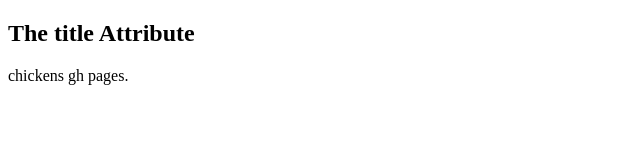
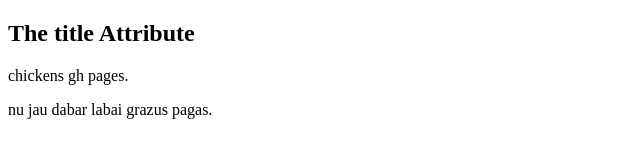
Before and after one commit to aidasb/chickens, a plain HTML site: page index.html in a window 1280 px wide. Shown: the whole page, without its empty margins (0-640 px from the left). Drawn offline with Linux system fonts and the light colour scheme.

Commit message:
updated page

```diff
--- a/index.html
+++ b/index.html
@@ -5,6 +5,7 @@
 <h2 title="I'm a header">The title Attribute</h2>
 
 <p title="I'm a tooltip">chickens gh pages.</p>
+<p title="I'm a tooltip">nu jau dabar labai grazus pagas.</p>
 
 </body>
 </html>
```
